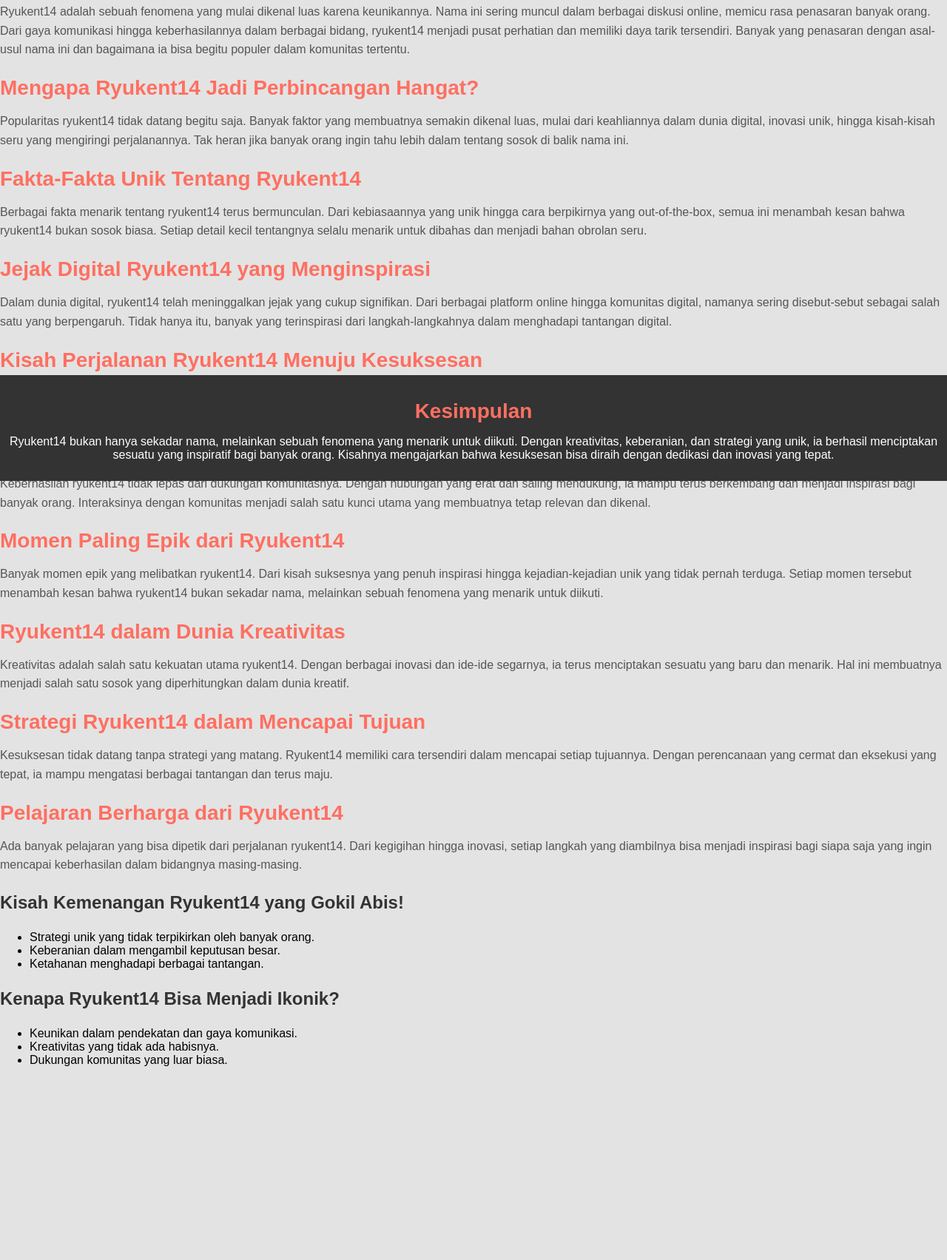
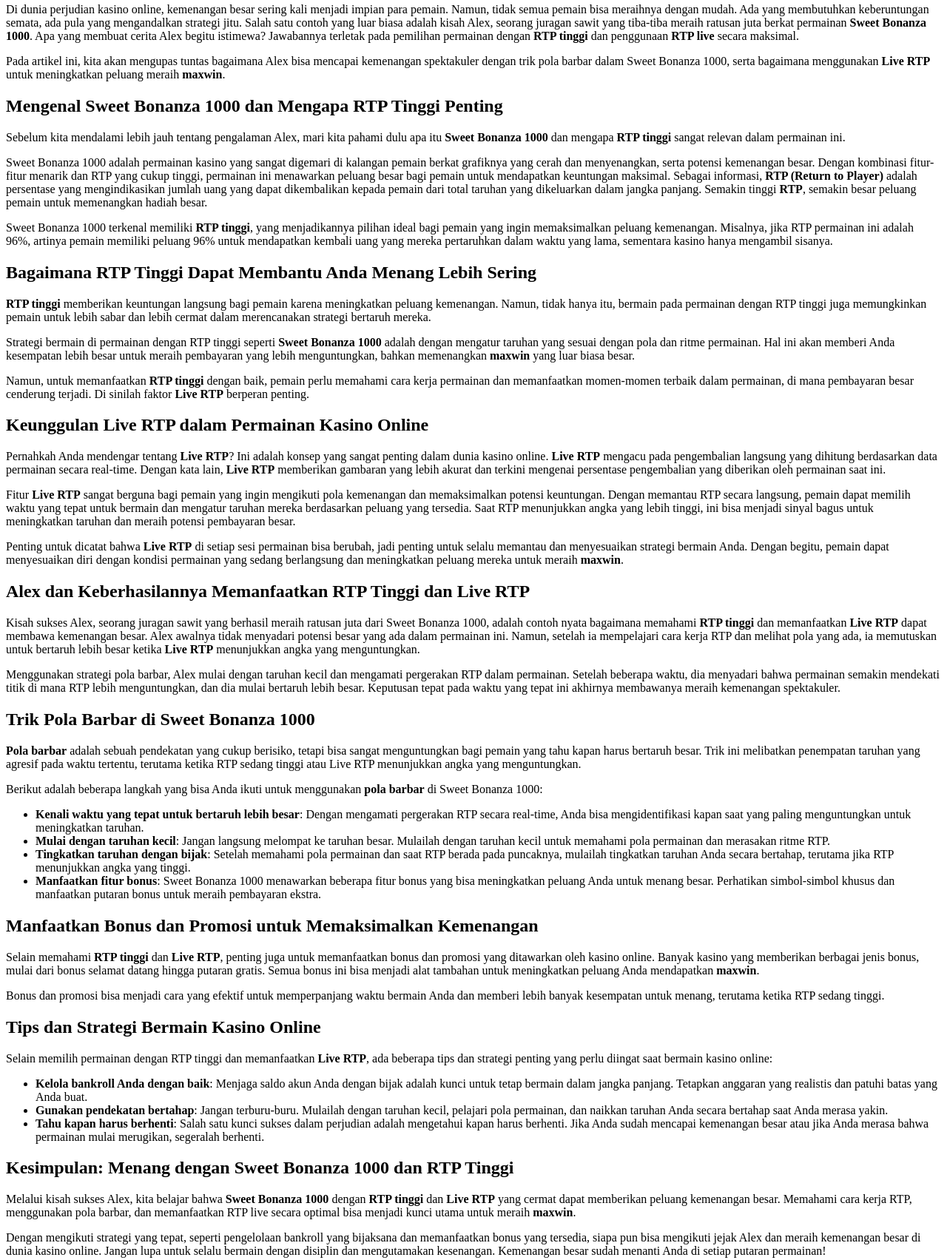
Before and after one commit to ryukent14/ryukent, a plain HTML site: page Index.html in a window 1280 px wide. Shown: the part 150-1853 px from the top of the page at 74% size. Before the commit the page ends 1612 px from the top, so only its background shows below. Drawn offline with Linux system fonts and the light colour scheme.

Commit message:
Update Index.html

```diff
--- a/Index.html
+++ b/Index.html
@@ -3,146 +3,92 @@
 <head>
     <meta charset="UTF-8">
     <meta name="viewport" content="width=device-width, initial-scale=1.0">
-    <meta name="description" content="Mengenal lebih dalam tentang ryukent14 dengan informasi menarik dan unik. Temukan fakta dan kisah gokil di sini!">
-    <meta name="keywords" content="ryukent14, perjalanan ryukent14, fakta unik ryukent14, update, liputan">
-    <meta name="author" content="Ryukent14">
-    <title>Ryukent14 Kisah Unik dan Fakta Menarik yang Wajib Diketahui</title>
-    <style>
-        body {
-            font-family: 'Arial', sans-serif;
-            margin: 0;
-            padding: 0;
-            background-color: #e3e3e3;
-        }
-        header {
-            background-color: #ff6f61;
-            color: white;
-            padding: 20px 0;
-            text-align: center;
-        }
-        header h1 {
-            margin: 0;
-            font-size: 36px;
-        }
-        header p {
-            font-size: 18px;
-            margin: 5px 0;
-        }
-        nav {
-            background-color: #333;
-            text-align: center;
-            padding: 15px 0;
-        }
-        nav ul {
-            list-style: none;
-            margin: 0;
-            padding: 0;
-        }
-        nav ul li {
-            display: inline;
-            margin: 0 20px;
-        }
-        nav ul li a {
-            color: white;
-            font-size: 18px;
-            text-decoration: none;
-        }
-        nav ul li a:hover {
-            color: #ff6f61;
-        }
-        main {
-            padding: 30px;
-        }
-        section {
-            background-color: white;
-            margin-bottom: 20px;
-            padding: 20px;
-            border-radius: 8px;
-            box-shadow: 0 4px 6px rgba(0, 0, 0, 0.1);
-        }
-        h2 {
-            color: #ff6f61;
-            font-size: 28px;
-            margin-bottom: 15px;
-        }
-        article {
-            margin-bottom: 20px;
-        }
-        article h3 {
-            color: #333;
-            font-size: 24px;
-        }
-        article p {
-            font-size: 16px;
-            line-height: 1.6;
-            color: #555;
-        }
-        footer {
-            background-color: #333;
-            color: white;
-            text-align: center;
-            padding: 10px 0;
-            position: fixed;
-            width: 100%;
-            bottom: 0;
-        }
-    </style>
+    <meta name="description" content="Pelajari trik pola barbar untuk meraih kemenangan besar di Sweet Bonanza 1000 dengan RTP tinggi dan Live RTP terbaik untuk mendapatkan maxwin.">
+    <meta name="keywords" content="Live RTP, Sweet Bonanza 1000, RTP tinggi, maxwin, trik pola barbar, kasino online, kemenangan besar, RTP live, strategi kasino">
+    <title>Alex, Si Juragan Sawit, Tiba-Tiba Panen Ratusan Juta Berkat Main di Sweet Bonanza 1000</title>
 </head>
 <body>
+
     <header>
-        <h1>Ryukent14 Kisah Unik dan Fakta Menarik yang Wajib Diketahui!</h1>
+        <h1>Alex, Si Juragan Sawit, Tiba-Tiba Panen Ratusan Juta Berkat Main di Sweet Bonanza 1000: Trik Pola Barbar dengan RTP Live Terbaik dan Tingkat Kemenangan Terbesar untuk Mendapatkan Maxwin dengan Mudah</h1>
     </header>
 
-    <article>
-        <h2>Siapa Itu Ryukent14? Misteri di Balik Nama yang Fenomenal!</h2>
-        <p>Ryukent14 adalah sebuah fenomena yang mulai dikenal luas karena keunikannya. Nama ini sering muncul dalam berbagai diskusi online, memicu rasa penasaran banyak orang. Dari gaya komunikasi hingga keberhasilannya dalam berbagai bidang, ryukent14 menjadi pusat perhatian dan memiliki daya tarik tersendiri. Banyak yang penasaran dengan asal-usul nama ini dan bagaimana ia bisa begitu populer dalam komunitas tertentu.</p>
+    <section>
+        <p>Di dunia perjudian kasino online, kemenangan besar sering kali menjadi impian para pemain. Namun, tidak semua pemain bisa meraihnya dengan mudah. Ada yang membutuhkan keberuntungan semata, ada pula yang mengandalkan strategi jitu. Salah satu contoh yang luar biasa adalah kisah Alex, seorang juragan sawit yang tiba-tiba meraih ratusan juta berkat permainan <strong>Sweet Bonanza 1000</strong>. Apa yang membuat cerita Alex begitu istimewa? Jawabannya terletak pada pemilihan permainan dengan <strong>RTP tinggi</strong> dan penggunaan <strong>RTP live</strong> secara maksimal.</p>
 
-        <h2>Mengapa Ryukent14 Jadi Perbincangan Hangat?</h2>
-        <p>Popularitas ryukent14 tidak datang begitu saja. Banyak faktor yang membuatnya semakin dikenal luas, mulai dari keahliannya dalam dunia digital, inovasi unik, hingga kisah-kisah seru yang mengiringi perjalanannya. Tak heran jika banyak orang ingin tahu lebih dalam tentang sosok di balik nama ini.</p>
+        <p>Pada artikel ini, kita akan mengupas tuntas bagaimana Alex bisa mencapai kemenangan spektakuler dengan trik pola barbar dalam Sweet Bonanza 1000, serta bagaimana menggunakan <strong>Live RTP</strong> untuk meningkatkan peluang meraih <strong>maxwin</strong>.</p>
+    </section>
 
-        <h2>Fakta-Fakta Unik Tentang Ryukent14</h2>
-        <p>Berbagai fakta menarik tentang ryukent14 terus bermunculan. Dari kebiasaannya yang unik hingga cara berpikirnya yang out-of-the-box, semua ini menambah kesan bahwa ryukent14 bukan sosok biasa. Setiap detail kecil tentangnya selalu menarik untuk dibahas dan menjadi bahan obrolan seru.</p>
+    <section>
+        <h2>Mengenal Sweet Bonanza 1000 dan Mengapa RTP Tinggi Penting</h2>
+        <p>Sebelum kita mendalami lebih jauh tentang pengalaman Alex, mari kita pahami dulu apa itu <strong>Sweet Bonanza 1000</strong> dan mengapa <strong>RTP tinggi</strong> sangat relevan dalam permainan ini.</p>
 
-        <h2>Jejak Digital Ryukent14 yang Menginspirasi</h2>
-        <p>Dalam dunia digital, ryukent14 telah meninggalkan jejak yang cukup signifikan. Dari berbagai platform online hingga komunitas digital, namanya sering disebut-sebut sebagai salah satu yang berpengaruh. Tidak hanya itu, banyak yang terinspirasi dari langkah-langkahnya dalam menghadapi tantangan digital.</p>
+        <p>Sweet Bonanza 1000 adalah permainan kasino yang sangat digemari di kalangan pemain berkat grafiknya yang cerah dan menyenangkan, serta potensi kemenangan besar. Dengan kombinasi fitur-fitur menarik dan RTP yang cukup tinggi, permainan ini menawarkan peluang besar bagi pemain untuk mendapatkan keuntungan maksimal. Sebagai informasi, <strong>RTP (Return to Player)</strong> adalah persentase yang mengindikasikan jumlah uang yang dapat dikembalikan kepada pemain dari total taruhan yang dikeluarkan dalam jangka panjang. Semakin tinggi <strong>RTP</strong>, semakin besar peluang pemain untuk memenangkan hadiah besar.</p>
 
-        <h2>Kisah Perjalanan Ryukent14 Menuju Kesuksesan</h2>
-        <p>Perjalanan ryukent14 bukanlah hal yang instan. Ada banyak lika-liku yang dilaluinya sebelum mencapai titik ini. Dari awal yang penuh perjuangan hingga akhirnya dikenal luas, kisahnya mengajarkan bahwa tidak ada kesuksesan yang datang tanpa usaha keras dan dedikasi tinggi.</p>
+        <p>Sweet Bonanza 1000 terkenal memiliki <strong>RTP tinggi</strong>, yang menjadikannya pilihan ideal bagi pemain yang ingin memaksimalkan peluang kemenangan. Misalnya, jika RTP permainan ini adalah 96%, artinya pemain memiliki peluang 96% untuk mendapatkan kembali uang yang mereka pertaruhkan dalam waktu yang lama, sementara kasino hanya mengambil sisanya.</p>
+    </section>
 
-        <h2>Ryukent14 dan Komunitas: Hubungan yang Solid!</h2>
-        <p>Keberhasilan ryukent14 tidak lepas dari dukungan komunitasnya. Dengan hubungan yang erat dan saling mendukung, ia mampu terus berkembang dan menjadi inspirasi bagi banyak orang. Interaksinya dengan komunitas menjadi salah satu kunci utama yang membuatnya tetap relevan dan dikenal.</p>
+    <section>
+        <h2>Bagaimana RTP Tinggi Dapat Membantu Anda Menang Lebih Sering</h2>
+        <p><strong>RTP tinggi</strong> memberikan keuntungan langsung bagi pemain karena meningkatkan peluang kemenangan. Namun, tidak hanya itu, bermain pada permainan dengan RTP tinggi juga memungkinkan pemain untuk lebih sabar dan lebih cermat dalam merencanakan strategi bertaruh mereka.</p>
 
-        <h2>Momen Paling Epik dari Ryukent14</h2>
-        <p>Banyak momen epik yang melibatkan ryukent14. Dari kisah suksesnya yang penuh inspirasi hingga kejadian-kejadian unik yang tidak pernah terduga. Setiap momen tersebut menambah kesan bahwa ryukent14 bukan sekadar nama, melainkan sebuah fenomena yang menarik untuk diikuti.</p>
+        <p>Strategi bermain di permainan dengan RTP tinggi seperti <strong>Sweet Bonanza 1000</strong> adalah dengan mengatur taruhan yang sesuai dengan pola dan ritme permainan. Hal ini akan memberi Anda kesempatan lebih besar untuk meraih pembayaran yang lebih menguntungkan, bahkan memenangkan <strong>maxwin</strong> yang luar biasa besar.</p>
 
-        <h2>Ryukent14 dalam Dunia Kreativitas</h2>
-        <p>Kreativitas adalah salah satu kekuatan utama ryukent14. Dengan berbagai inovasi dan ide-ide segarnya, ia terus menciptakan sesuatu yang baru dan menarik. Hal ini membuatnya menjadi salah satu sosok yang diperhitungkan dalam dunia kreatif.</p>
+        <p>Namun, untuk memanfaatkan <strong>RTP tinggi</strong> dengan baik, pemain perlu memahami cara kerja permainan dan memanfaatkan momen-momen terbaik dalam permainan, di mana pembayaran besar cenderung terjadi. Di sinilah faktor <strong>Live RTP</strong> berperan penting.</p>
+    </section>
 
-        <h2>Strategi Ryukent14 dalam Mencapai Tujuan</h2>
-        <p>Kesuksesan tidak datang tanpa strategi yang matang. Ryukent14 memiliki cara tersendiri dalam mencapai setiap tujuannya. Dengan perencanaan yang cermat dan eksekusi yang tepat, ia mampu mengatasi berbagai tantangan dan terus maju.</p>
+    <section>
+        <h2>Keunggulan Live RTP dalam Permainan Kasino Online</h2>
+        <p>Pernahkah Anda mendengar tentang <strong>Live RTP</strong>? Ini adalah konsep yang sangat penting dalam dunia kasino online. <strong>Live RTP</strong> mengacu pada pengembalian langsung yang dihitung berdasarkan data permainan secara real-time. Dengan kata lain, <strong>Live RTP</strong> memberikan gambaran yang lebih akurat dan terkini mengenai persentase pengembalian yang diberikan oleh permainan saat ini.</p>
 
-        <h2>Pelajaran Berharga dari Ryukent14</h2>
-        <p>Ada banyak pelajaran yang bisa dipetik dari perjalanan ryukent14. Dari kegigihan hingga inovasi, setiap langkah yang diambilnya bisa menjadi inspirasi bagi siapa saja yang ingin mencapai keberhasilan dalam bidangnya masing-masing.</p>
+        <p>Fitur <strong>Live RTP</strong> sangat berguna bagi pemain yang ingin mengikuti pola kemenangan dan memaksimalkan potensi keuntungan. Dengan memantau RTP secara langsung, pemain dapat memilih waktu yang tepat untuk bermain dan mengatur taruhan mereka berdasarkan peluang yang tersedia. Saat RTP menunjukkan angka yang lebih tinggi, ini bisa menjadi sinyal bagus untuk meningkatkan taruhan dan meraih potensi pembayaran besar.</p>
 
-        <h3>Kisah Kemenangan Ryukent14 yang Gokil Abis!</h3>
+        <p>Penting untuk dicatat bahwa <strong>Live RTP</strong> di setiap sesi permainan bisa berubah, jadi penting untuk selalu memantau dan menyesuaikan strategi bermain Anda. Dengan begitu, pemain dapat menyesuaikan diri dengan kondisi permainan yang sedang berlangsung dan meningkatkan peluang mereka untuk meraih <strong>maxwin</strong>.</p>
+    </section>
+
+    <section>
+        <h2>Alex dan Keberhasilannya Memanfaatkan RTP Tinggi dan Live RTP</h2>
+        <p>Kisah sukses Alex, seorang juragan sawit yang berhasil meraih ratusan juta dari Sweet Bonanza 1000, adalah contoh nyata bagaimana memahami <strong>RTP tinggi</strong> dan memanfaatkan <strong>Live RTP</strong> dapat membawa kemenangan besar. Alex awalnya tidak menyadari potensi besar yang ada dalam permainan ini. Namun, setelah ia mempelajari cara kerja RTP dan melihat pola yang ada, ia memutuskan untuk bertaruh lebih besar ketika <strong>Live RTP</strong> menunjukkan angka yang menguntungkan.</p>
+
+        <p>Menggunakan strategi pola barbar, Alex mulai dengan taruhan kecil dan mengamati pergerakan RTP dalam permainan. Setelah beberapa waktu, dia menyadari bahwa permainan semakin mendekati titik di mana RTP lebih menguntungkan, dan dia mulai bertaruh lebih besar. Keputusan tepat pada waktu yang tepat ini akhirnya membawanya meraih kemenangan spektakuler.</p>
+    </section>
+
+    <section>
+        <h2>Trik Pola Barbar di Sweet Bonanza 1000</h2>
+        <p><strong>Pola barbar</strong> adalah sebuah pendekatan yang cukup berisiko, tetapi bisa sangat menguntungkan bagi pemain yang tahu kapan harus bertaruh besar. Trik ini melibatkan penempatan taruhan yang agresif pada waktu tertentu, terutama ketika RTP sedang tinggi atau Live RTP menunjukkan angka yang menguntungkan.</p>
+
+        <p>Berikut adalah beberapa langkah yang bisa Anda ikuti untuk menggunakan <strong>pola barbar</strong> di Sweet Bonanza 1000:</p>
         <ul>
-            <li>Strategi unik yang tidak terpikirkan oleh banyak orang.</li>
-            <li>Keberanian dalam mengambil keputusan besar.</li>
-            <li>Ketahanan menghadapi berbagai tantangan.</li>
+            <li><strong>Kenali waktu yang tepat untuk bertaruh lebih besar</strong>: Dengan mengamati pergerakan RTP secara real-time, Anda bisa mengidentifikasi kapan saat yang paling menguntungkan untuk meningkatkan taruhan.</li>
+            <li><strong>Mulai dengan taruhan kecil</strong>: Jangan langsung melompat ke taruhan besar. Mulailah dengan taruhan kecil untuk memahami pola permainan dan merasakan ritme RTP.</li>
+            <li><strong>Tingkatkan taruhan dengan bijak</strong>: Setelah memahami pola permainan dan saat RTP berada pada puncaknya, mulailah tingkatkan taruhan Anda secara bertahap, terutama jika RTP menunjukkan angka yang tinggi.</li>
+            <li><strong>Manfaatkan fitur bonus</strong>: Sweet Bonanza 1000 menawarkan beberapa fitur bonus yang bisa meningkatkan peluang Anda untuk menang besar. Perhatikan simbol-simbol khusus dan manfaatkan putaran bonus untuk meraih pembayaran ekstra.</li>
         </ul>
+    </section>
 
-        <h3>Kenapa Ryukent14 Bisa Menjadi Ikonik?</h3>
+    <section>
+        <h2>Manfaatkan Bonus dan Promosi untuk Memaksimalkan Kemenangan</h2>
+        <p>Selain memahami <strong>RTP tinggi</strong> dan <strong>Live RTP</strong>, penting juga untuk memanfaatkan bonus dan promosi yang ditawarkan oleh kasino online. Banyak kasino yang memberikan berbagai jenis bonus, mulai dari bonus selamat datang hingga putaran gratis. Semua bonus ini bisa menjadi alat tambahan untuk meningkatkan peluang Anda mendapatkan <strong>maxwin</strong>.</p>
+
+        <p>Bonus dan promosi bisa menjadi cara yang efektif untuk memperpanjang waktu bermain Anda dan memberi lebih banyak kesempatan untuk menang, terutama ketika RTP sedang tinggi.</p>
+    </section>
+
+    <section>
+        <h2>Tips dan Strategi Bermain Kasino Online</h2>
+        <p>Selain memilih permainan dengan RTP tinggi dan memanfaatkan <strong>Live RTP</strong>, ada beberapa tips dan strategi penting yang perlu diingat saat bermain kasino online:</p>
         <ul>
-            <li>Keunikan dalam pendekatan dan gaya komunikasi.</li>
-            <li>Kreativitas yang tidak ada habisnya.</li>
-            <li>Dukungan komunitas yang luar biasa.</li>
+            <li><strong>Kelola bankroll Anda dengan baik</strong>: Menjaga saldo akun Anda dengan bijak adalah kunci untuk tetap bermain dalam jangka panjang. Tetapkan anggaran yang realistis dan patuhi batas yang Anda buat.</li>
+            <li><strong>Gunakan pendekatan bertahap</strong>: Jangan terburu-buru. Mulailah dengan taruhan kecil, pelajari pola permainan, dan naikkan taruhan Anda secara bertahap saat Anda merasa yakin.</li>
+            <li><strong>Tahu kapan harus berhenti</strong>: Salah satu kunci sukses dalam perjudian adalah mengetahui kapan harus berhenti. Jika Anda sudah mencapai kemenangan besar atau jika Anda merasa bahwa permainan mulai merugikan, segeralah berhenti.</li>
         </ul>
+    </section>
 
-    </article>
+    <section>
+        <h2>Kesimpulan: Menang dengan Sweet Bonanza 1000 dan RTP Tinggi</h2>
+        <p>Melalui kisah sukses Alex, kita belajar bahwa <strong>Sweet Bonanza 1000</strong> dengan <strong>RTP tinggi</strong> dan <strong>Live RTP</strong> yang cermat dapat memberikan peluang kemenangan besar. Memahami cara kerja RTP, menggunakan pola barbar, dan memanfaatkan RTP live secara optimal bisa menjadi kunci utama untuk meraih <strong>maxwin</strong>.</p>
 
-    <footer>
-        <h2>Kesimpulan</h2>
-        <p>Ryukent14 bukan hanya sekadar nama, melainkan sebuah fenomena yang menarik untuk diikuti. Dengan kreativitas, keberanian, dan strategi yang unik, ia berhasil menciptakan sesuatu yang inspiratif bagi banyak orang. Kisahnya mengajarkan bahwa kesuksesan bisa diraih dengan dedikasi dan inovasi yang tepat.</p>
-    </footer>
+        <p>Dengan mengikuti strategi yang tepat, seperti pengelolaan bankroll yang bijaksana dan memanfaatkan bonus yang tersedia, siapa pun bisa mengikuti jejak Alex dan meraih kemenangan besar di dunia kasino online. Jangan lupa untuk selalu bermain dengan disiplin dan mengutamakan kesenangan. Kemenangan besar sudah menanti Anda di setiap putaran permainan!</p>
+    </section>
+
 </body>
 </html>
```
